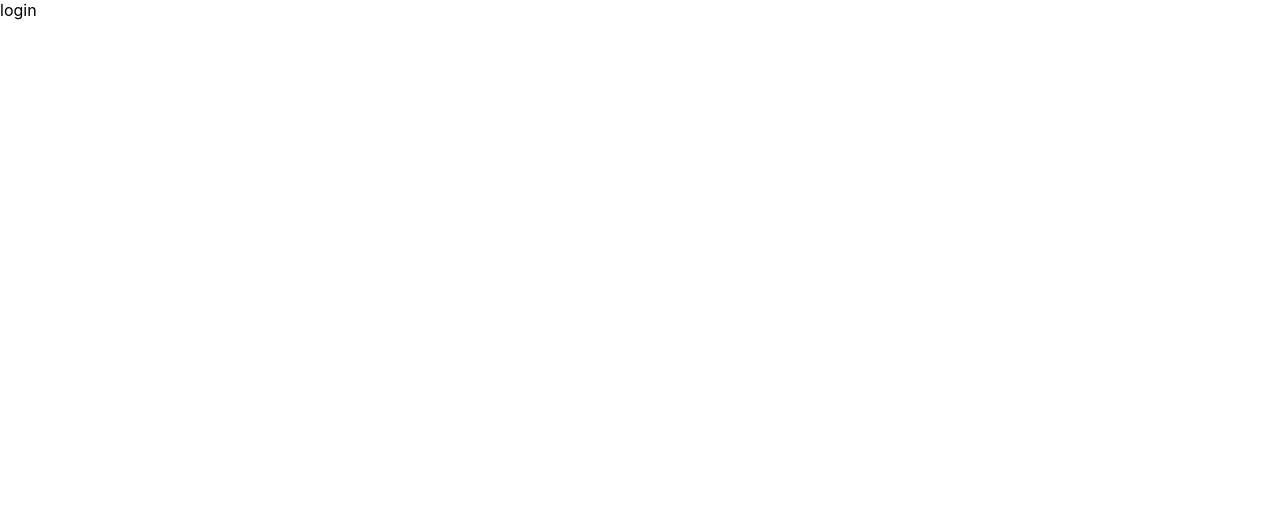
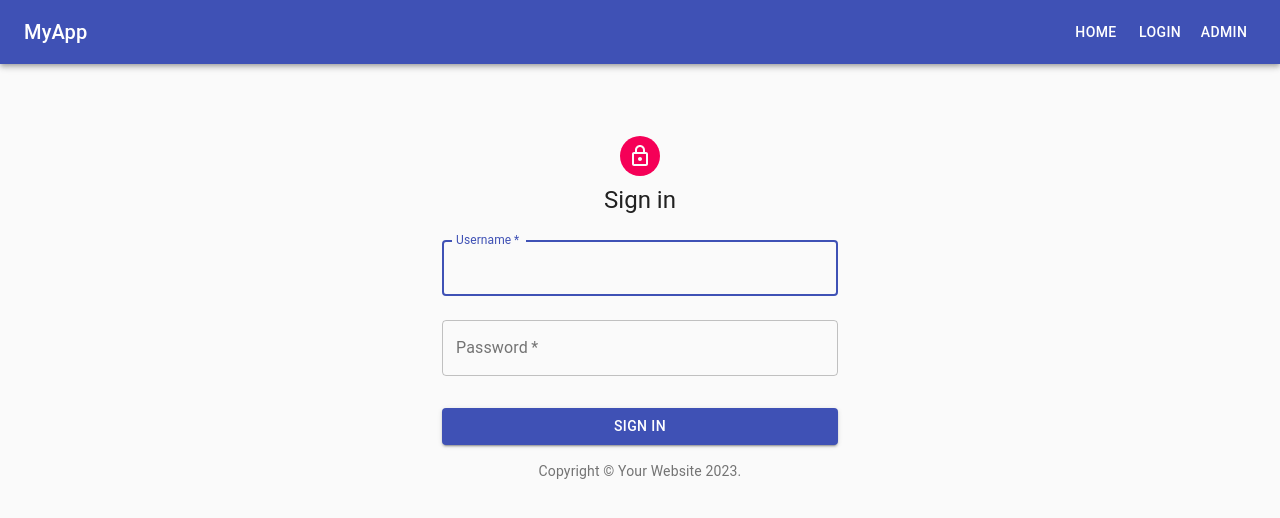
Before and after one commit to asoderlind/django-react-hybrid, a React (Create React App) app in the folder tssite/: page /login in a window 1280 px wide. Shown: the top 518 px of the page. Built offline with nearby package versions, Linux system fonts and the light colour scheme; no server answers.

Commit message:
improve navigation and other basic things

```diff
--- a/tssite/src/App.tsx
+++ b/tssite/src/App.tsx
@@ -1,15 +1,21 @@
 import React, { ReactElement } from "react";
 import "./App.css";
+import { AppBar, Toolbar, Typography, Button } from "@material-ui/core";
 import {
   BrowserRouter as Router,
   Routes,
   Route,
   Navigate,
   Link,
+  Outlet,
 } from "react-router-dom";
 import { User } from "./models";
 
 import SignIn from "./components/LoginView";
+
+interface NavProps {
+  user: User | null;
+}
 
 function App() {
   return (
@@ -19,10 +25,19 @@ function App() {
   );
 }
 
+const ProtectedRoute = ({ user, redirectPath = "/login", children }: any) => {
+  if (!user) {
+    return <Navigate to={redirectPath} replace />;
+  }
+  return children ? children : <Outlet />;
+};
+
 function AppEntry() {
-  const [user, setUser] = React.useState<User>(
-    JSON.parse(sessionStorage.getItem("user") || "{}")
-  );
+  const [user, setUser] = React.useState<User | null>(null);
+  console.log(JSON.parse(sessionStorage.getItem("user") || "{}"));
+
+  const handleLogin = () => setUser({ id: 1, username: "robin" });
+  const handleLogout = () => setUser(null);
 
   function updateUserInfo(userDetail: User) {
     setUser(userDetail);
@@ -32,36 +47,56 @@ function AppEntry() {
 
   // A wrapper for <Route> that redirects to the login
   // screen if you're not yet authenticated.
-  const PrivateRoute = ({ component: Component, path, ...props }: any) => {
-    return (
-      <Route
-        path={path}
-        {...props}
-        element={
-          sessionStorage.getItem("loggedin") === "true" ? (
-            <Component />
-          ) : (
-            <Navigate to="/login" replace />
-          )
-        }
-      />
-    );
-  };
 
   return (
-    <section>
+    <>
+      <Navigation user={user} />
       <Routes>
-        <Route path="/login" element={<div>login</div>}></Route>
-        <Route path="*" element={<div>catchall</div>}></Route>
+        <Route
+          path="/login"
+          element={<SignIn updateUserInfo={updateUserInfo} />}
+        ></Route>
+        <Route element={<ProtectedRoute user={user} />}>
+          <Route path="analytics" element={<div>analytics</div>}></Route>
+          <Route path="admin" element={<div>admin</div>}></Route>
+        </Route>
+        <Route
+          path="*"
+          element={
+            <div>
+              <h2>Test</h2>
+              <div>catchall</div>
+            </div>
+          }
+        ></Route>
       </Routes>
-    </section>
+    </>
   );
 }
 
-const Navigation = () => (
-  <nav>
-    <Link to="/">Home</Link> | <Link to="login">Login</Link>
-  </nav>
+const Navigation = ({ user }: NavProps) => (
+  <AppBar position="static">
+    <Toolbar>
+      <Typography variant="h6" style={{ flexGrow: 1 }}>
+        MyApp
+      </Typography>
+      <Button color="inherit" component={Link} to="/">
+        Home
+      </Button>
+      {user ? (
+        <Button color="inherit" component={Link} to="/logout">
+          Logout
+        </Button>
+      ) : (
+        <Button color="inherit" component={Link} to="/login">
+          Login
+        </Button>
+      )}
+      <Button color="inherit" component={Link} to="/admin">
+        Admin
+      </Button>
+    </Toolbar>
+  </AppBar>
 );
 
 export default App;
--- a/tssite/src/models.ts
+++ b/tssite/src/models.ts
@@ -1,4 +1,5 @@
 export interface User {
-  name?: string;
+  id: number;
+  username: string;
   email?: string;
 }
```
